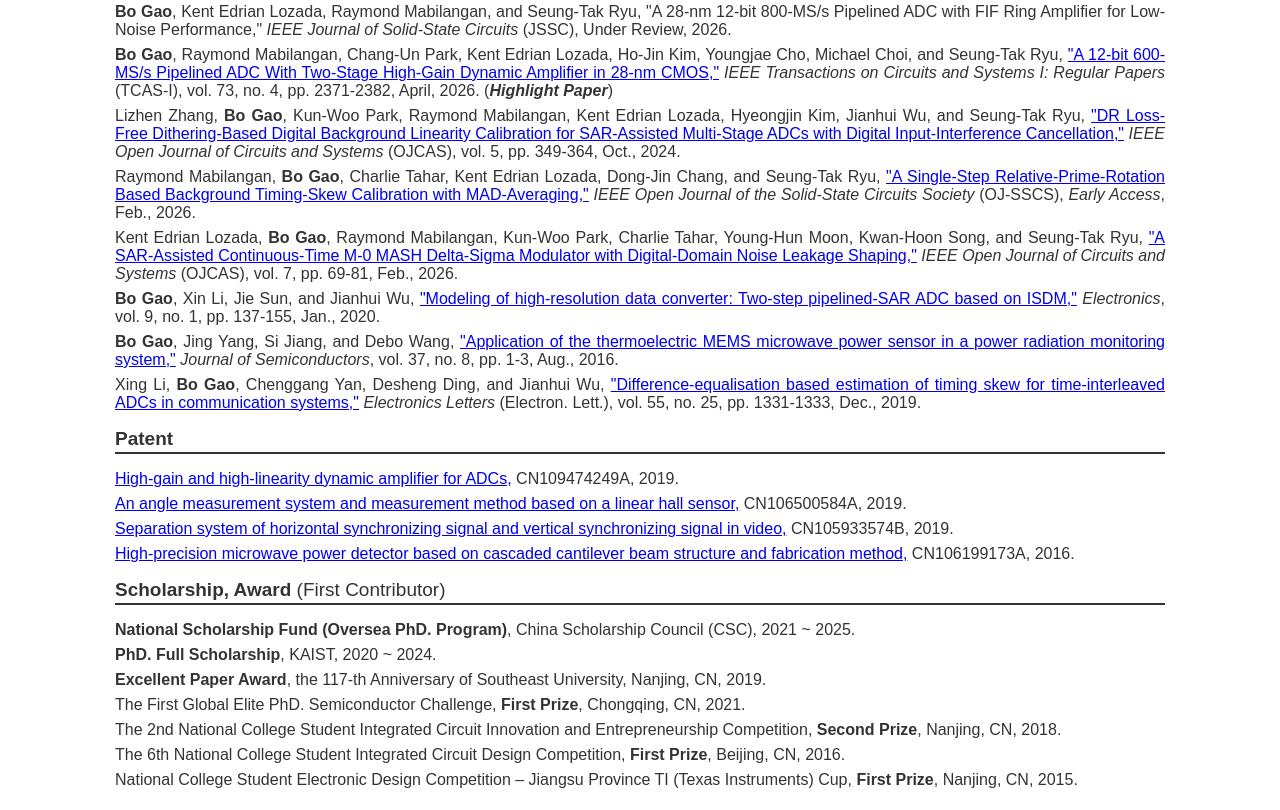
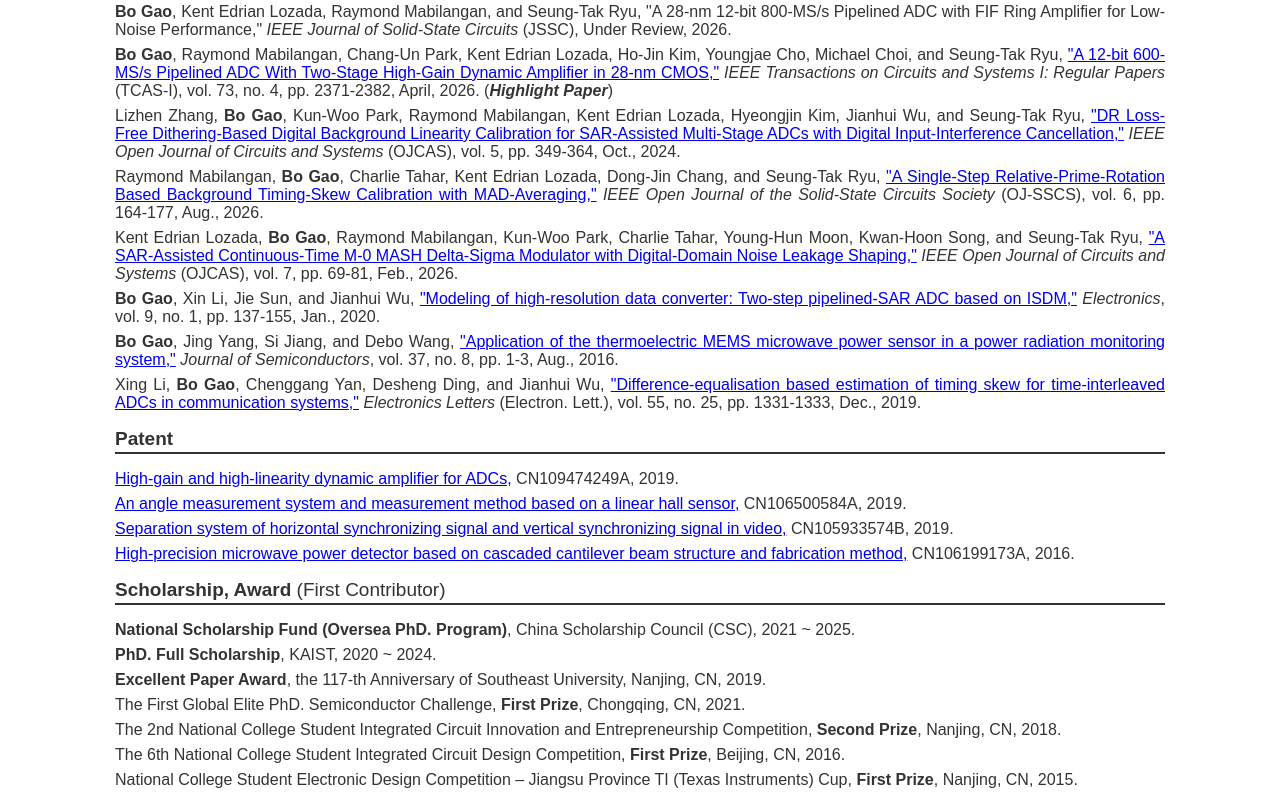
Before and after one commit to PoeKao/PoeKao.github.io, a plain HTML site: page index.html in a window 1280 px wide. Shown: the part 1224-2034 px from the top of the page. Drawn offline with Linux system fonts and the light colour scheme.

Commit message:
Update index.html

```diff
--- a/index.html
+++ b/index.html
@@ -179,7 +179,7 @@
             <li><b>Bo Gao</b>, Kent Edrian Lozada, Raymond Mabilangan, and Seung-Tak Ryu, <a>"A 28-nm 12-bit 800-MS/s Pipelined ADC with FIF Ring Amplifier for Low-Noise Performance,"</a> <i>IEEE Journal of Solid-State Circuits</i> (JSSC), Under Review, 2026.</li>
             <li><b>Bo Gao</b>, Raymond Mabilangan, Chang-Un Park, Kent Edrian Lozada, Ho-Jin Kim, Youngjae Cho, Michael Choi, and Seung-Tak Ryu, <a href="https://doi.org/10.1109/TCSI.2025.3618298" target="_blank" rel="noopener">"A 12-bit 600-MS/s Pipelined ADC With Two-Stage High-Gain Dynamic Amplifier in 28-nm CMOS,"</a> <i>IEEE Transactions on Circuits and Systems I: Regular Papers</i> (TCAS-I), vol. 73, no. 4, pp. 2371-2382, April, 2026. (<i><b>Highlight Paper</b></i>)</li>
             <li>Lizhen Zhang, <b>Bo Gao</b>, Kun-Woo Park, Raymond Mabilangan, Kent Edrian Lozada, Hyeongjin Kim, Jianhui Wu, and Seung-Tak Ryu, <a href="https://doi.org/10.1109/OJCAS.2024.3486809" target="_blank" rel="noopener">"DR Loss-Free Dithering-Based Digital Background Linearity Calibration for SAR-Assisted Multi-Stage ADCs with Digital Input-Interference Cancellation,"</a> <i>IEEE Open Journal of Circuits and Systems</i> (OJCAS), vol. 5, pp. 349-364, Oct., 2024.</li>
-            <li>Raymond Mabilangan, <b>Bo Gao</b>,  Charlie Tahar, Kent Edrian Lozada, Dong-Jin Chang, and Seung-Tak Ryu, <a href="https://doi.org/10.1109/OJSSCS.2026.3666164" target="_blank" rel="noopener">"A Single-Step Relative-Prime-Rotation Based Background Timing-Skew Calibration with MAD-Averaging,"</a> <i>IEEE Open Journal of the Solid-State Circuits Society </i> (OJ-SSCS), <i>Early Access</i>, Feb., 2026.</li>
+            <li>Raymond Mabilangan, <b>Bo Gao</b>,  Charlie Tahar, Kent Edrian Lozada, Dong-Jin Chang, and Seung-Tak Ryu, <a href="https://doi.org/10.1109/OJSSCS.2026.3666164" target="_blank" rel="noopener">"A Single-Step Relative-Prime-Rotation Based Background Timing-Skew Calibration with MAD-Averaging,"</a> <i>IEEE Open Journal of the Solid-State Circuits Society </i> (OJ-SSCS), vol. 6, pp. 164-177, Aug., 2026.</li>
             <li>Kent Edrian Lozada, <b>Bo Gao</b>, Raymond Mabilangan, Kun-Woo Park, Charlie Tahar, Young-Hun Moon, Kwan-Hoon Song, and Seung-Tak Ryu, <a href="https://doi.org/10.1109/OJCAS.2026.3663446" target="_blank" rel="noopener">"A SAR-Assisted Continuous-Time M-0 MASH Delta-Sigma Modulator with Digital-Domain Noise Leakage Shaping,"</a> <i>IEEE Open Journal of Circuits and Systems</i> (OJCAS), vol. 7, pp. 69-81, Feb., 2026.</li>
             <li><b>Bo Gao</b>, Xin Li, Jie Sun, and Jianhui Wu, <a href="https://doi.org/10.3390/electronics9010137" target="_blank" rel="noopener">"Modeling of high-resolution data converter: Two-step pipelined-SAR ADC based on ISDM,"</a> <i>Electronics</i>, vol. 9, no. 1, pp. 137-155, Jan., 2020.</li>
             <li><b>Bo Gao</b>, Jing Yang, Si Jiang, and Debo Wang, <a href="https://doi.org/10.1088/1674-4926/37/8/084004" target="_blank" rel="noopener">"Application of the thermoelectric MEMS microwave power sensor in a power radiation monitoring system,"</a> <i>Journal of Semiconductors</i>, vol. 37, no. 8, pp. 1-3, Aug., 2016.</li>
```
